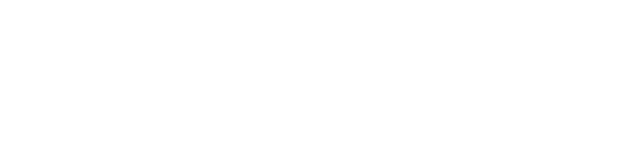
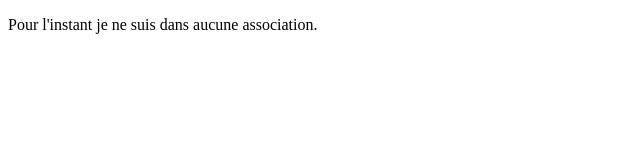
Before and after one commit to Inzath/git-mon-cv, a plain HTML site: page index.html in a window 1280 px wide. Shown: the whole page, without its empty margins (0-640 px from the left). Drawn offline with Linux system fonts and the light colour scheme.

Commit message:
mise en place de la section associations

```diff
--- a/index.html
+++ b/index.html
@@ -13,6 +13,11 @@
 
         </header>
         <main>
+            <section class="associations">
+                <p>
+                    Pour l'instant je ne suis dans aucune association.
+                </p>
+            </section>
 
         </main>
         <footer>
```
